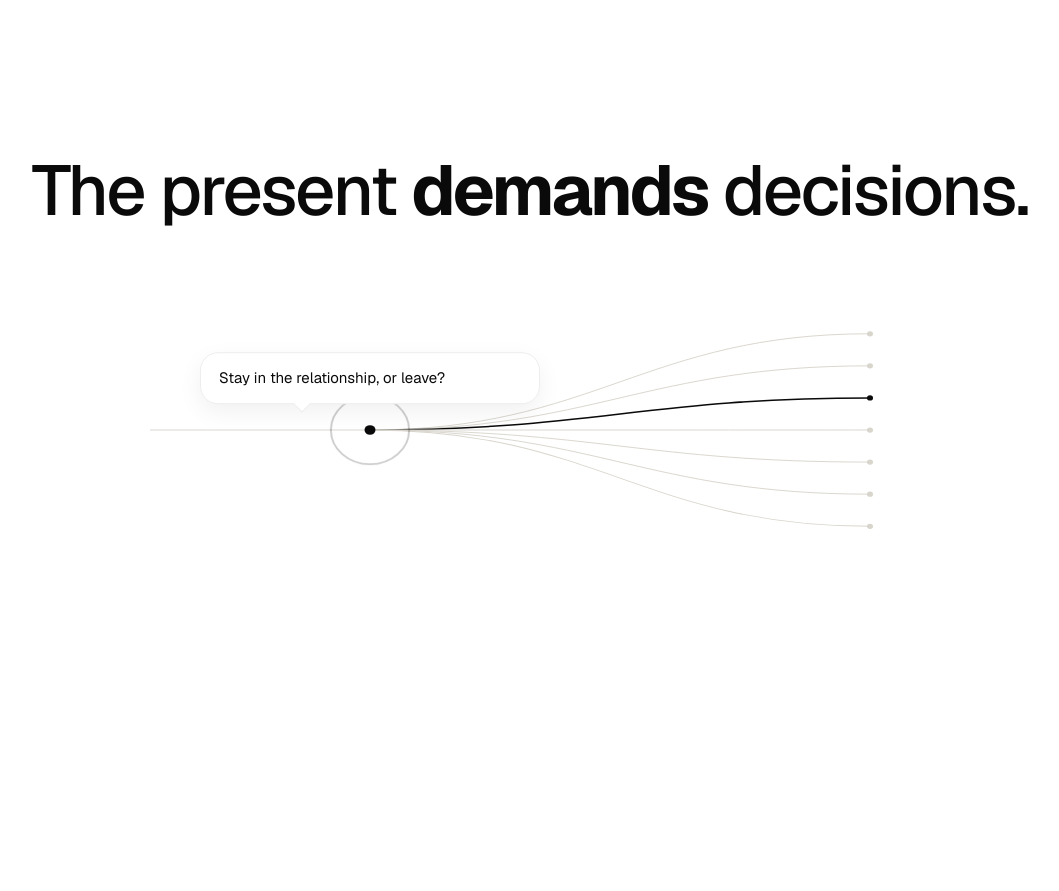
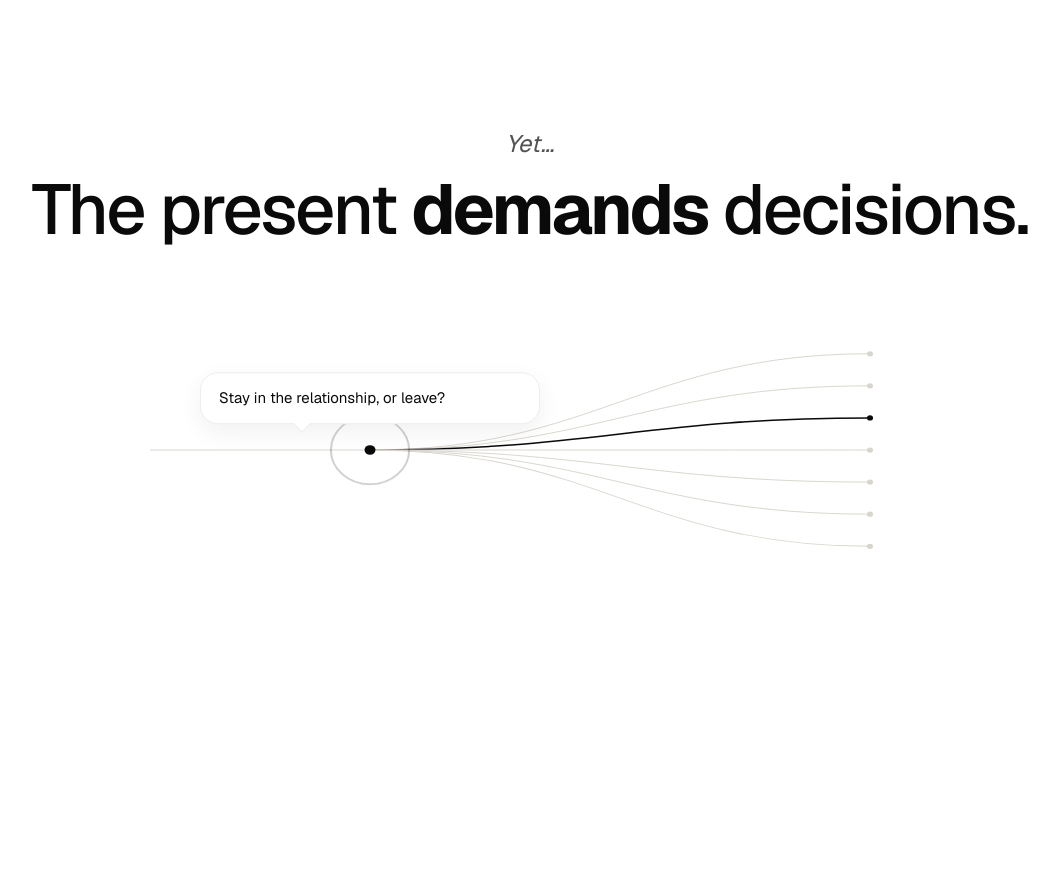
Before and after one commit to juliustgeiger-lab/Personal-Webseite, a Next.js app: page / in a window 1280 px wide. Shown: the part 840-1731 px from the top of the page, without its empty margins (110-1169 px from the left). Built offline with nearby package versions, Linux system fonts and the light colour scheme.

Commit message:
Present: prefix headline with quiet italic 'Yet…' (0.34em, ink-soft) — bridges 'future is invisible' to 'present demands decisions'

```diff
--- a/src/app/globals.css
+++ b/src/app/globals.css
@@ -593,6 +593,17 @@ section.present {
   max-width: 24ch;
 }
 
+/* Quiet bridge from the hero — "Yet…" set small, italic, faded ink */
+.present-headline__lead {
+  display: block;
+  font-size: 0.34em;
+  font-style: italic;
+  font-weight: 400;
+  letter-spacing: 0;
+  color: var(--ink-soft);
+  margin-bottom: 0.5em;
+}
+
 .present-canvas {
   position: relative;
   width: min(760px, 100%);
--- a/src/components/PresentSection.tsx
+++ b/src/components/PresentSection.tsx
@@ -89,6 +89,7 @@ export default function PresentSection() {
   return (
     <section className="present">
       <h2 className="present-headline">
+        <span className="present-headline__lead">Yet…</span>
         The present <em className="emph">demands</em> decisions.
       </h2>
 
```
